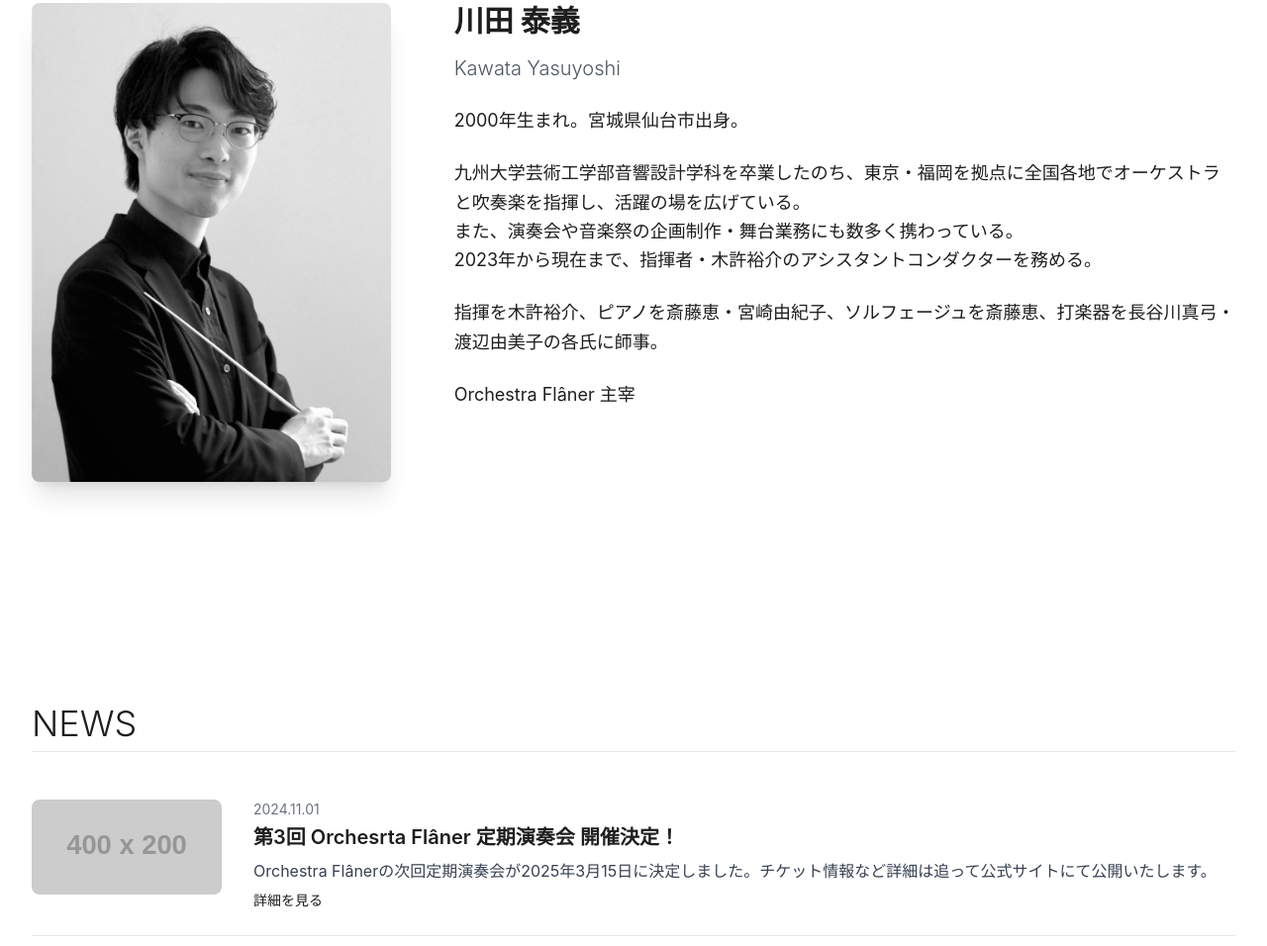
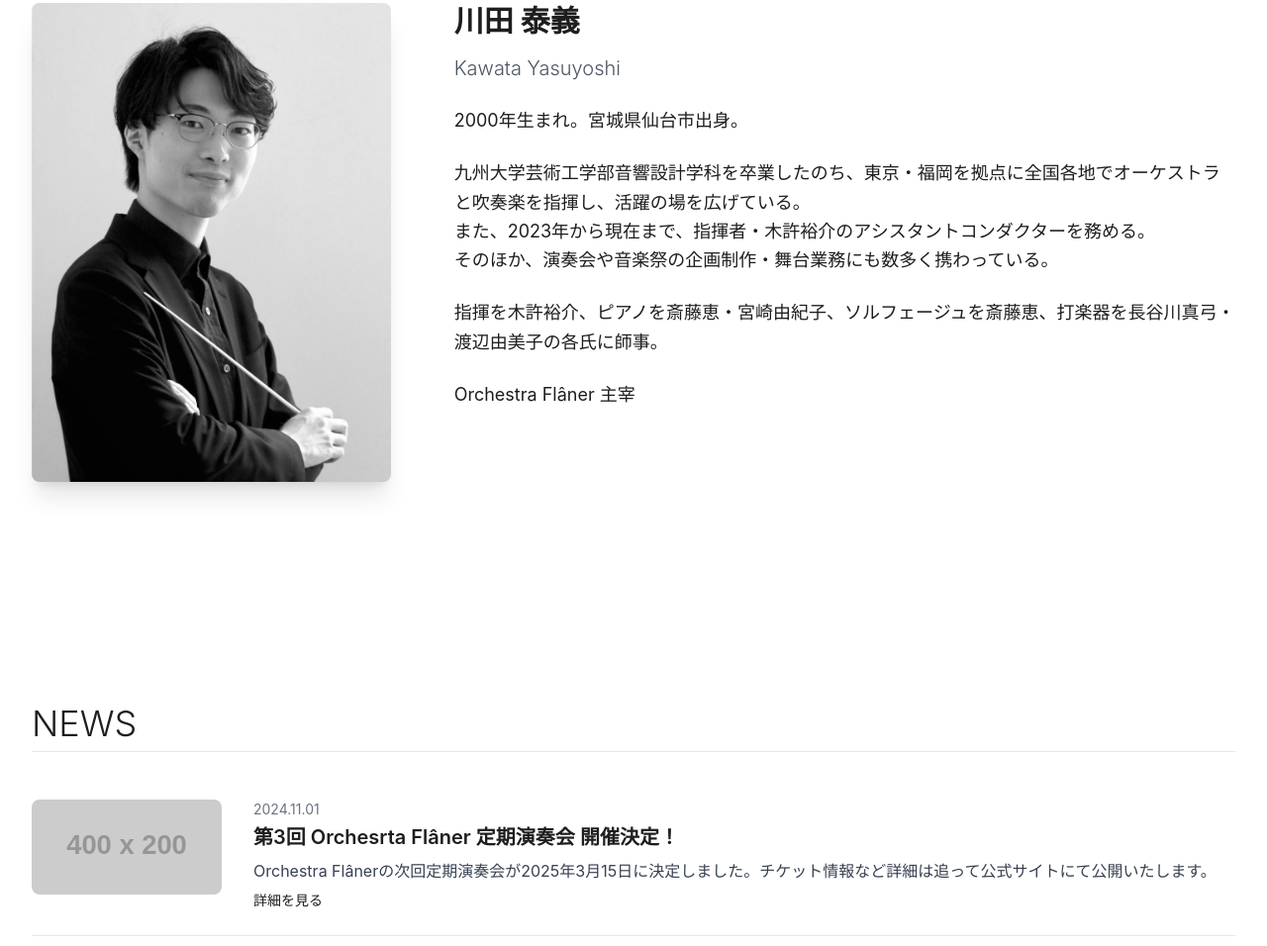
Before and after one commit to yasuyoshi-kawata/official-site, a plain HTML site: page index.html in a window 1280 px wide. Shown: the part 1028-1984 px from the top of the page at 99% size. Drawn offline with nearby package versions, Linux system fonts and the light colour scheme; placeholder pictures from the web are drawn by us.

Commit message:
Update index.html

```diff
--- a/index.html
+++ b/index.html
@@ -431,7 +431,7 @@
                 // ここも新しいフォントが適用されます
                 profile_body: `
                     <p>2000年生まれ。宮城県仙台市出身。</p>
-                    <p>九州大学芸術工学部音響設計学科を卒業したのち、東京・福岡を拠点に全国各地でオーケストラと吹奏楽を指揮し、活躍の場を広げている。<br>また、演奏会や音楽祭の企画制作・舞台業務にも数多く携わっている。<br>2023年から現在まで、指揮者・木許裕介のアシスタントコンダクターを務める。</p>
+                    <p>九州大学芸術工学部音響設計学科を卒業したのち、東京・福岡を拠点に全国各地でオーケストラと吹奏楽を指揮し、活躍の場を広げている。<br>また、2023年から現在まで、指揮者・木許裕介のアシスタントコンダクターを務める。<br>そのほか、演奏会や音楽祭の企画制作・舞台業務にも数多く携わっている。</p>
                     <p>指揮を木許裕介、ピアノを斎藤恵・宮崎由紀子、ソルフェージュを斎藤恵、打楽器を長谷川真弓・渡辺由美子の各氏に師事。</p>
                     <p>Orchestra Flâner 主宰</p>
                 `,
```
